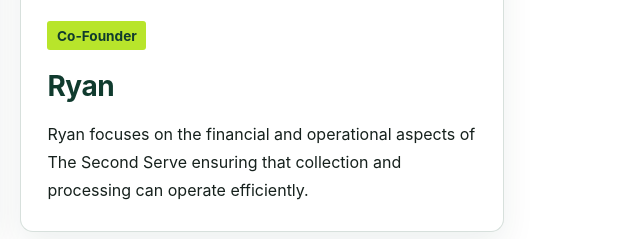
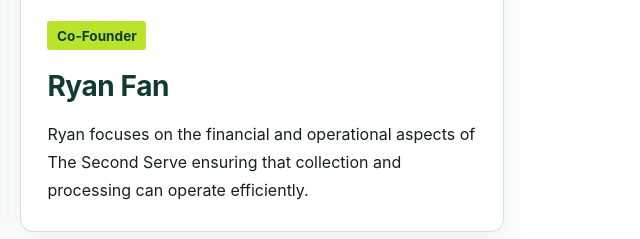
Before and after one commit to aayushpaul10-sys/The-second-serve, a plain HTML site: page founders.html in a window 1280 px wide. Shown: the part 701-940 px from the top of the page, 632-1272 px from the left. Drawn offline with Linux system fonts and the light colour scheme.

Commit message:
Update Ryan's name and description in founders.html

```diff
--- a/founders.html
+++ b/founders.html
@@ -4,7 +4,7 @@
   <meta charset="UTF-8" />
   <meta name="viewport" content="width=device-width, initial-scale=1.0" />
   <title>The Founders | The Second Serve</title>
-  <meta name="description" content="Meet Aayush Paul and Ryan, Co-Founders of The Second Serve." />
+  <meta name="description" content="Meet Aayush Paul and Ryan Fan, Co-Founders of The Second Serve." />
   <link rel="icon" type="image/png" href="assets/logo.png" />
   <link rel="stylesheet" href="css/styles.css" />
 </head>
@@ -54,7 +54,7 @@
             <img class="founder-photo" src="assets/Ryan.jpg" alt="Ryan" />
             <div class="founder-card-copy">
             <span class="founder-role">Co-Founder</span>
-            <h2>Ryan</h2>
+            <h2>Ryan Fan</h2>
             <p>Ryan focuses on the financial and operational aspects of The Second Serve ensuring that collection and processing can operate efficiently.</p>
             </div>
           </article>
```
